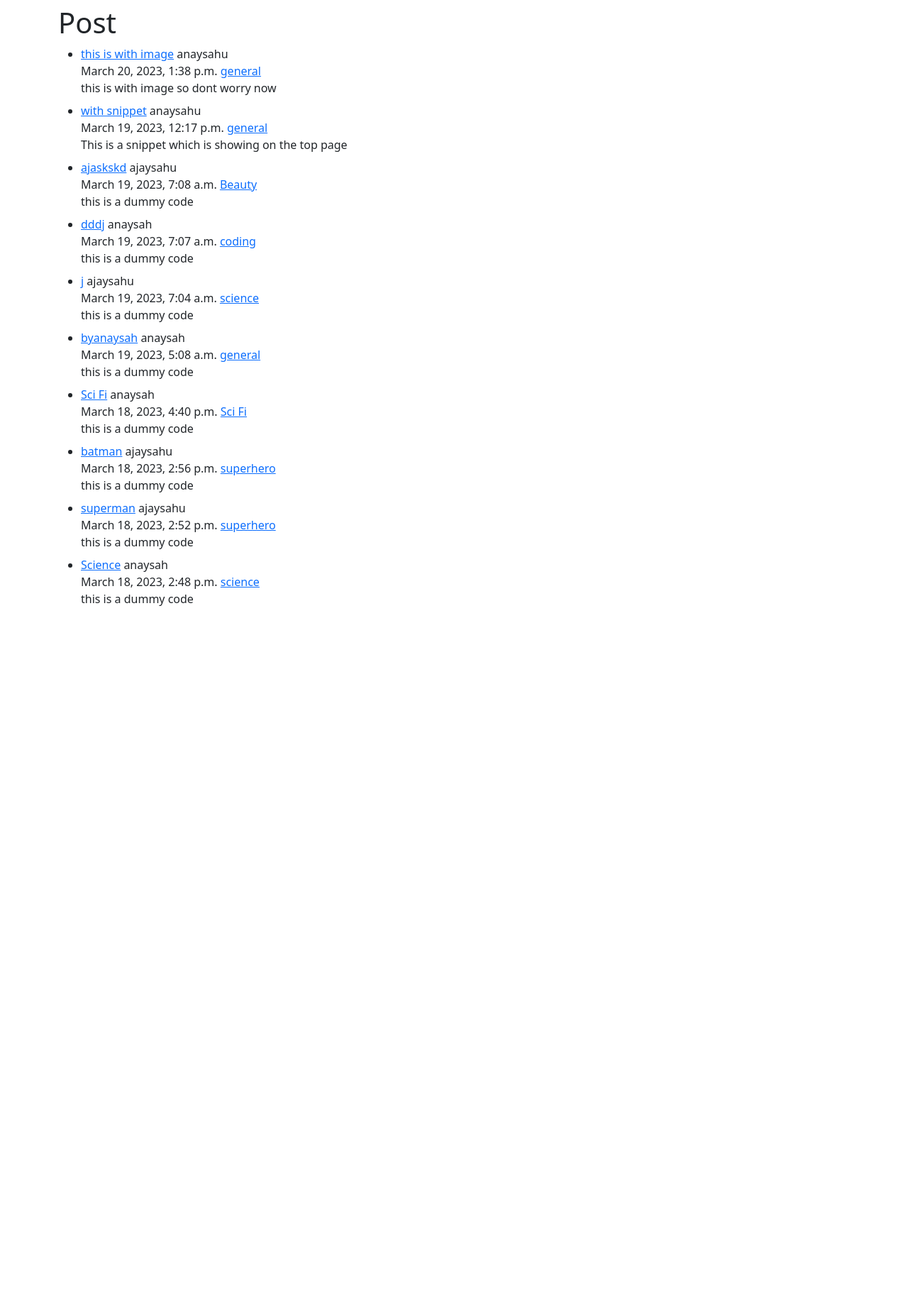
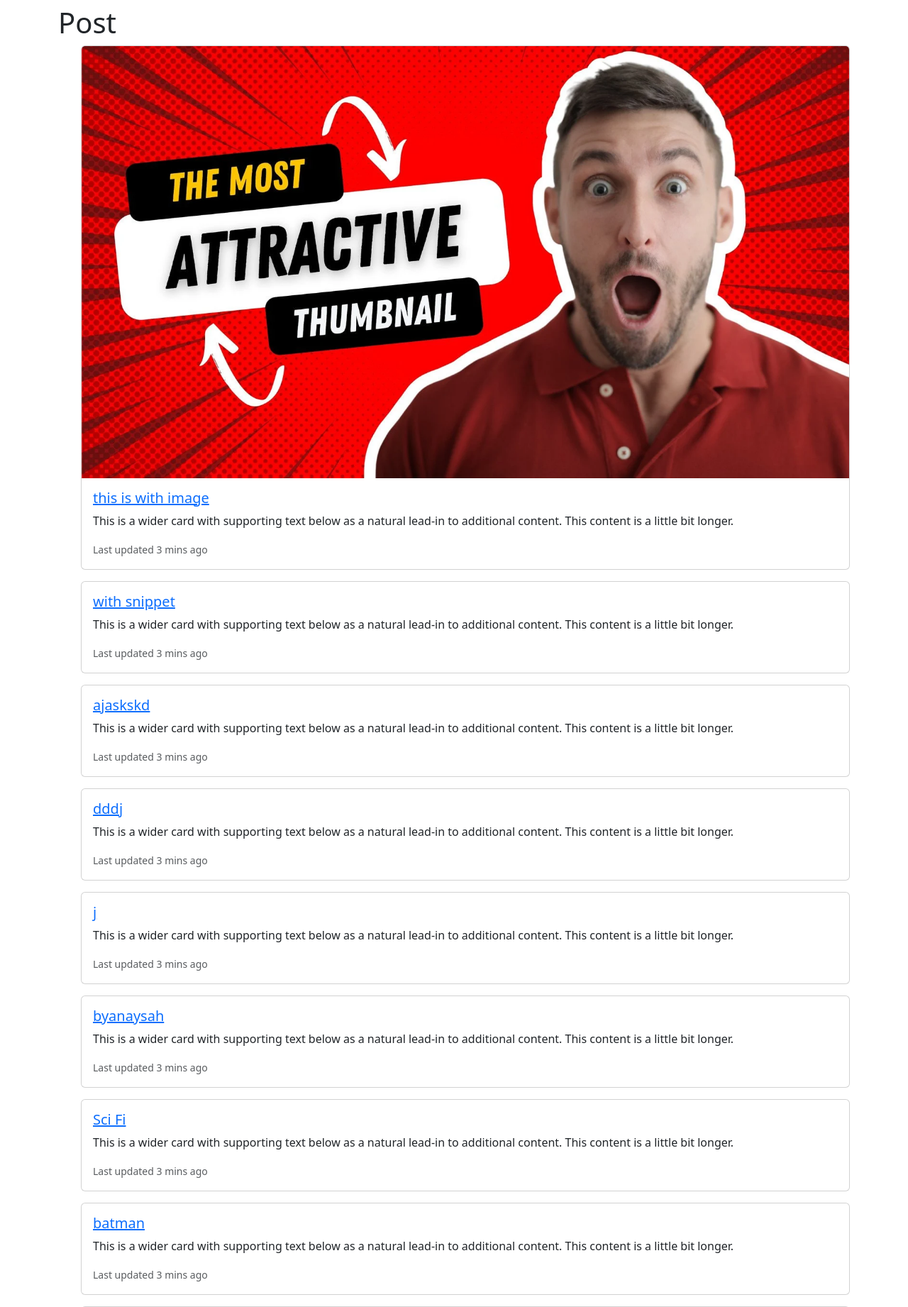
Before and after one commit to anaysah/HonestNote-Blogging-Application, a Django app: page / in a window 1280 px wide. Shown: the part 56-1898 px from the top of the page at 71% size. Before the commit the page ends 910 px from the top, so only its background shows below. Run offline with Django 4.2, Linux system fonts and the light colour scheme; data comes from the database, SQL or seed files in the repository; both versions use the stored data as it was after the commit; some libraries are stand-ins or nearby versions.

Commit message:
image file name same as slug using path_and_rename

```diff
--- a/blog/models.py
+++ b/blog/models.py
@@ -3,6 +3,8 @@ from django.contrib.auth.models import User
 from django.urls import reverse
 from datetime import datetime, date
 from ckeditor.fields import RichTextField
+import os
+from uuid import uuid4
 
 class Profile(models.Model):
     user = models.OneToOneField(User, null=True, on_delete=models.CASCADE)
@@ -23,11 +25,25 @@ class Category(models.Model):
         return reverse('home')
 
 
+
+class path_and_rename:
+    def __init__(self, basePath):
+        self.basePath = basePath
+    def wrapper(self, instance, filename):
+        ext = filename.split('.')[-1] #to get the extension of the file like .png
+        if instance.slug:
+            filename = '{}.{}'.format(instance.slug, ext)
+        else:
+            # set filename as random string
+            filename = '{}.{}'.format(uuid4().hex, ext)
+
+        return os.path.join(self.basePath, filename)
+
 class Post(models.Model):
     title = models.CharField(max_length=255)
     author = models.ForeignKey(User, on_delete=models.CASCADE)
     category = models.ForeignKey(Category, on_delete=models.PROTECT)
-    image = models.ImageField(blank=True, null=True, upload_to='images/')
+    image = models.ImageField(blank=True, null=True, upload_to=path_and_rename('images/blogThumbnail/').wrapper)
     # body = models.TextField()
     snippet = models.CharField(max_length=255)
     body = RichTextField(blank=True, null=True)
--- a/blog/templates/home.html
+++ b/blog/templates/home.html
@@ -3,11 +3,23 @@
     <h1>Post</h1>
     <ul>
         {% for post in object_list %}
-            <li class="mb-2">
-                <a href="{% url 'blogPage' post.slug %}">{{ post.title }}</a> {{ post.author }}<br/>
+            <div>
+            <div class="card mb-3">
+            {% if post.image %}
+            <img class="card-img-top" src="{{ post.image.url }}" alt="Card image cap">
+            {% else %}
+            {% endif %}
+
+  <div class="card-body">
+    <h5 class="card-title"><a href="{% url 'blogPage' post.slug %}">{{ post.title }}</a></h5>
+    <p class="card-text">This is a wider card with supporting text below as a natural lead-in to additional content. This content is a little bit longer.</p>
+    <p class="card-text"><small class="text-muted">Last updated 3 mins ago</small></p>
+  </div>
+</div>
+                {% comment %} <a href="{% url 'blogPage' post.slug %}">{{ post.title }}</a> {{ post.author }}<br/>
                 {{ post.date }}
                 <a href="{% url 'allBlogCategory' post.category|slugify %}">{{ post.category }}</a>
-                {% comment %} <a href="{% url 'allBlogCategory' post.category %}">{{ post.category }}</a> {% endcomment %}
+                <a href="{% url 'allBlogCategory' post.category %}">{{ post.category }}</a>
 
                 {% if user.is_authenticated and user.id == post.author.id %}
                 <small>
@@ -18,9 +30,9 @@
                 {% endif %}
 
                 <br/>
-                {% comment %} {{ post.body|slice:"200"|safe }} {% endcomment %}
-                {{ post.snippet }}
-            </li >
+                {{ post.body|slice:"200"|safe }}
+                {{ post.snippet }} {% endcomment %}
+            </div>
         {% endfor %}
     </ul>
 {% endblock content %}
```
Also changed, not shown: blog/migrations/0019_alter_post_image.py (added), blog/migrations/0020_alter_post_image.py (added), blog/migrations/0021_alter_post_image.py (added), blog/migrations/0022_alter_post_image.py (added), blog/migrations/0023_alter_post_image.py (added), blog/migrations/0024_alter_post_image.py (added), blog/migrations/0025_alter_post_image.py (added), db.sqlite3, media/images/Screenshot_10.png (deleted), media/images/blogThumbnail/blog-with-img.png (added), media/images/blogThumbnail/science-blog.png (added).
